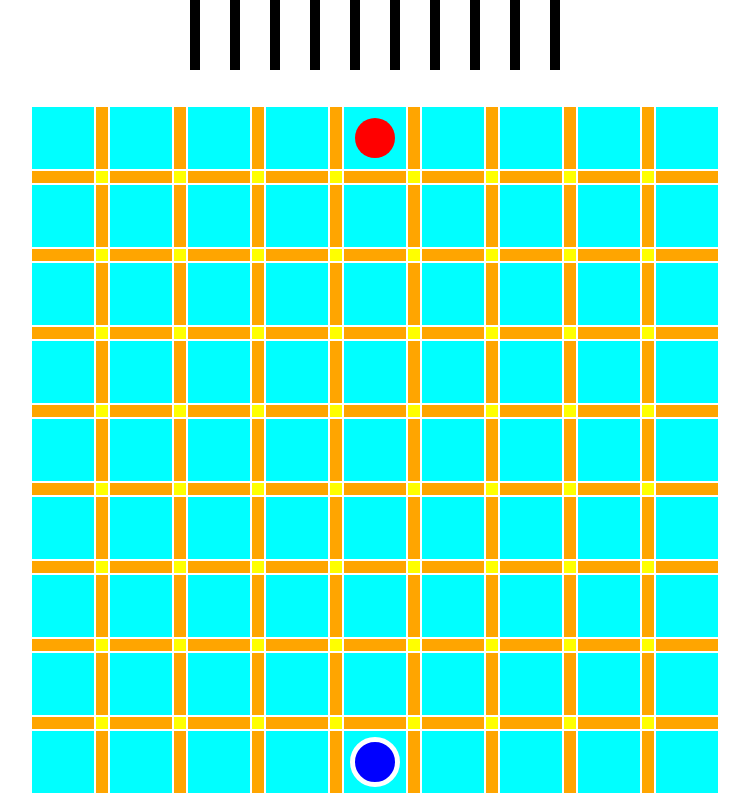
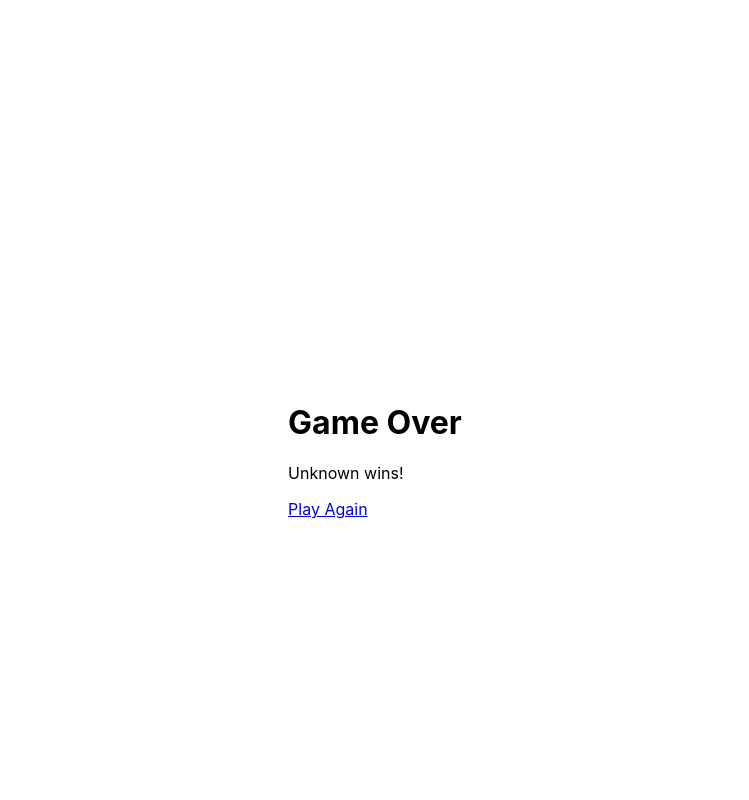
Before and after one commit to theyasinsahin/Quoridor-Game, a React (Create React App) app: page /game-over in a window 1280 px wide. Shown: the top 800 px of the page, without its empty margins (265-1014 px from the left). Built offline with nearby package versions, Linux system fonts and the light colour scheme.

Commit message:
Game Over Screen added

```diff
--- a/package.json
+++ b/package.json
@@ -8,12 +8,13 @@
     "@testing-library/user-event": "^13.5.0",
     "react": "^18.3.1",
     "react-dom": "^18.3.1",
+    "react-router-dom": "^6.25.1",
     "react-scripts": "5.0.1",
     "web-vitals": "^2.1.4"
   },
-"devDependencies": {
+  "devDependencies": {
     "@babel/plugin-proposal-private-property-in-object": "^7.16.7"
-},
+  },
   "scripts": {
     "start": "react-scripts start",
     "build": "react-scripts build",
--- a/src/App.js
+++ b/src/App.js
@@ -1,12 +1,19 @@
 import React from 'react';
+import { BrowserRouter as Router, Route, Routes } from 'react-router-dom';
 import Board from './components/Board/Board';
+import GameOver from './components/GameOver/GameOver';
 import './App.css';
 
 function App() {
   return (
-    <div className='App'>
-      <Board />
-    </div>
+    <Router>
+      <div className="App">
+        <Routes>
+          <Route exact path="/" element={<Board />} />
+          <Route path="/game-over" element={<GameOver />} />
+        </Routes>
+      </div>
+    </Router>
   );
 }
 
--- /dev/null
+++ b/src/components/GameOver/GameOver.js
@@ -0,0 +1,17 @@
+import React from 'react';
+import { Link, useLocation } from 'react-router-dom';
+
+const GameOver = () => {
+  const location = useLocation();
+  const { winner } = location.state || { winner: 'Unknown' };
+
+  return (
+    <div>
+      <h1>Game Over</h1>
+      <p>{winner} wins!</p>
+      <Link to="/">Play Again</Link>
+    </div>
+  );
+};
+
+export default GameOver;
--- a/src/hooks/gameLogic.js
+++ b/src/hooks/gameLogic.js
@@ -1,4 +1,5 @@
 import { useState } from "react";
+import { useNavigate } from 'react-router-dom';
 
 const GameLogic = (boardSize) => {
     const [state, setState] = useState({
@@ -11,6 +12,8 @@ const GameLogic = (boardSize) => {
         hoveredWalls: [],
         clickedWalls: [],
     });
+
+    const navigate = useNavigate();
 
     const bfs = (start, goalRow, boardSize, walls) => {
         const directions = [
@@ -196,11 +199,14 @@ const GameLogic = (boardSize) => {
 
         if (initialPlayer === 'player1' && rowIndex === 0) {
             alert("Player 1 kazandı");
+            navigate('/game-over', { state: {winner: 'Player 1'} });
         }
         if (initialPlayer === 'player2' && rowIndex === 8) {
             alert("Player 2 kazandı");
+            navigate('/game-over', { state: {winner: 'Player 2'} });
         }
     };
+
     const handleWallHover = (id, orientation, isHovering) => {
         const { hoveredWalls, clickedWalls } = state;
         let newHoveredWalls = [...hoveredWalls];
```
Also changed, not shown: 1 other file (tests, documents, lock files or other folders).
